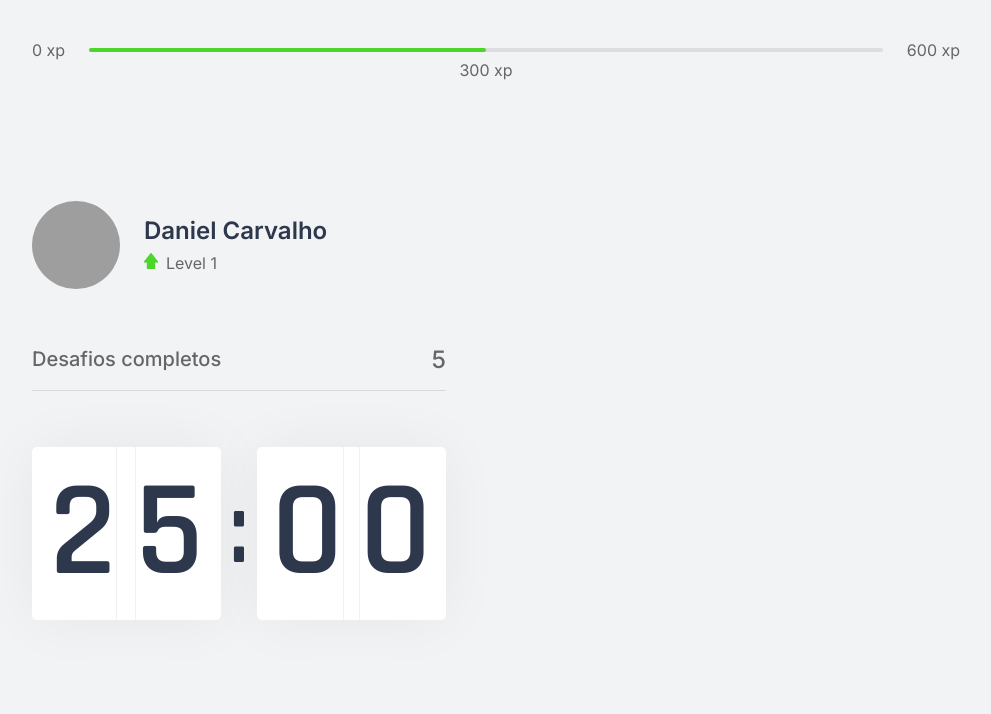
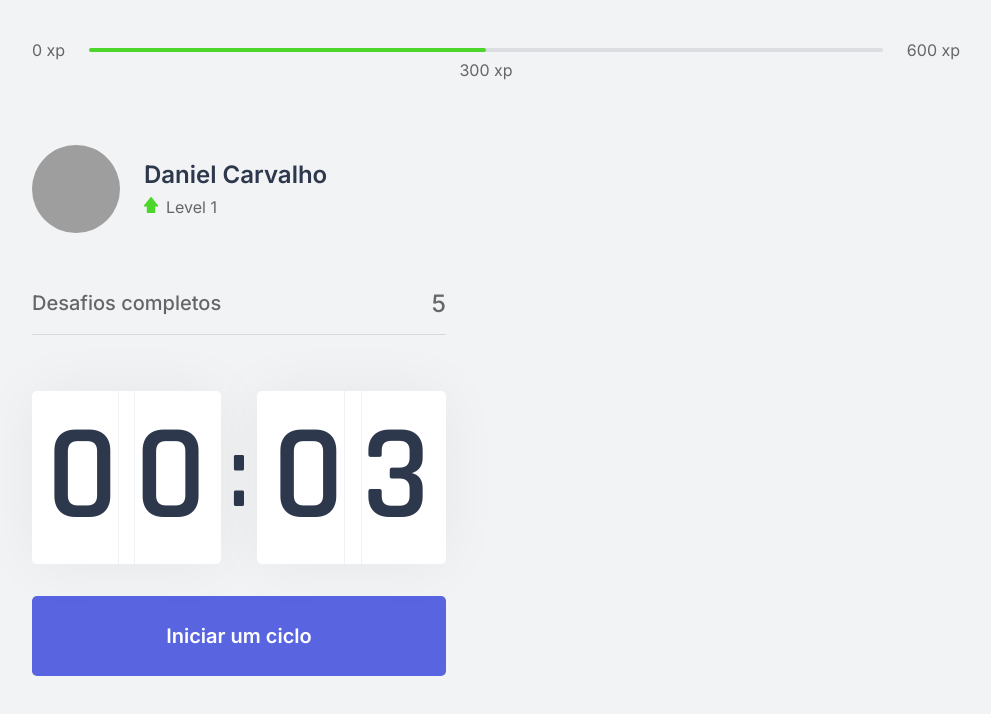
Before and after one commit to daniel30-07/weMove, a Next.js app: page / in a window 1280 px wide. Shown: the top 714 px of the page, without its empty margins (144-1135 px from the left). Built offline with nearby package versions, Linux system fonts and the light colour scheme; grey boxes are pictures that could not be loaded.

Commit message:
Countdown component finalized

```diff
--- a/src/components/Countdown.tsx
+++ b/src/components/Countdown.tsx
@@ -1,18 +1,81 @@
+import { useEffect, useState } from "react";
 import { render } from "react-dom";
 
 import styles from "../styles/components/Countdown.module.css";
+
+let countdownTimeout: NodeJS.Timeout;
+
 export function Countdown() {
+  const [time, setTime] = useState(0.05 * 60);
+  const [isActive, setIsActive] = useState(false);
+  const [hasFinished, setHasFinished] = useState(false);
+  const minutes = Math.floor(time / 60);
+  const seconds = time % 60;
+
+  const [minuteLeft, minuteRight] = String(minutes).padStart(2, "0").split("");
+  const [secondLeft, secondRight] = String(seconds).padStart(2, "0").split("");
+
+  function startCountdown() {
+    setIsActive(true);
+  }
+
+  function resetCountdown() {
+    clearTimeout(countdownTimeout);
+    setIsActive(false);
+    setTime(0.05 * 60);
+  }
+
+  useEffect(() => {
+    if (isActive && time > 0) {
+      countdownTimeout = setTimeout(() => {
+        setTime(time - 1);
+      }, 1000);
+    } else if (isActive && time == 0) {
+      setHasFinished(true);
+      setIsActive(false);
+    }
+  }, [isActive, time]);
+
   return (
-    <div className={styles.countdownContainer}>
-      <div>
-        <span>2</span>
-        <span>5</span>
+    <div>
+      <div className={styles.countdownContainer}>
+        <div>
+          <span>{minuteLeft}</span>
+          <span>{minuteRight}</span>
+        </div>
+        <span>:</span>
+        <div>
+          <span>{secondLeft}</span>
+          <span>{secondRight}</span>
+        </div>
       </div>
-      <span>:</span>
-      <div>
-        <span>0</span>
-        <span>0</span>
-      </div>
+
+      {hasFinished ? (
+        <button disabled className={styles.countdownButton}>
+          Ciclo encerrado
+        </button>
+      ) : (
+        <>
+          {isActive ? (
+            <button
+              type="button"
+              className={`${styles.countdownButton} ${styles.countdownButtonActive}`}
+              onClick={resetCountdown}
+            >
+              Abandonar ciclo
+            </button>
+          ) : (
+            <button
+              type="button"
+              //usa concatenação de string pra adicionar mais de uma propriedade styles
+              className={styles.countdownButton}
+              onClick={startCountdown}
+            >
+              Iniciar um ciclo
+            </button>
+          )}
+        </>
+      )}
     </div>
   );
 }
--- a/src/pages/_document.tsx
+++ b/src/pages/_document.tsx
@@ -4,6 +4,7 @@
     return (
       <Html>
         <Head>
+          <link rel="shortcut icon" href="favicon.png" type="image/png" />
           <link rel="preconnect" href="https://fonts.gstatic.com" />
           <link
             href="https://fonts.googleapis.com/css2?family=Inter:wght@400;500;600&family=Rajdhani:wght@600&display=swap"
--- a/src/pages/index.tsx
+++ b/src/pages/index.tsx
@@ -1,13 +1,17 @@
-import Head from "next/head";
 import { CompletedChallenges } from "../components/CompletedChalanges";
 import { Countdown } from "../components/Countdown";
 import { ExperienceBar } from "../components/ExperienceBar";
 import { Profile } from "../components/Profile";
+import Head from "next/head";
+
 import styles from "../styles/pages/Home.module.css";
 
 export default function Home() {
   return (
     <div className={styles.container}>
+      <Head>
+        <title>Inicio | WeMove</title>
+      </Head>
       <ExperienceBar />
       <section>
         <div>
--- a/src/styles/components/Countdown.module.css
+++ b/src/styles/components/Countdown.module.css
@@ -36,3 +36,40 @@
   font-size: 6.25rem;
   margin: 0 0.5rem;
 }
+
+.countdownButton {
+  width: 100%;
+  height: 5rem;
+  margin-top: 2rem;
+  display: flex;
+  align-items: center;
+  justify-content: center;
+  border: 0;
+  border-radius: 5px;
+  background-color: var(--blue);
+  color: var(--white);
+  font-size: 1.25rem;
+  font-weight: 600;
+
+  transition: background-color 0.3s;
+}
+
+.countdownButton:not(:disabled):hover {
+  background-color: var(--blue-dark);
+}
+
+.countdownButtonActive {
+  background-color: var(--white);
+  color: var(--title);
+}
+
+.countdownButtonActive:not(:disabled):hover {
+  background-color: var(--red);
+  color: var(--white);
+}
+
+.countdownButton:disabled {
+  background-color: var(--white);
+  color: black;
+  cursor: not-allowed;
+}
```
